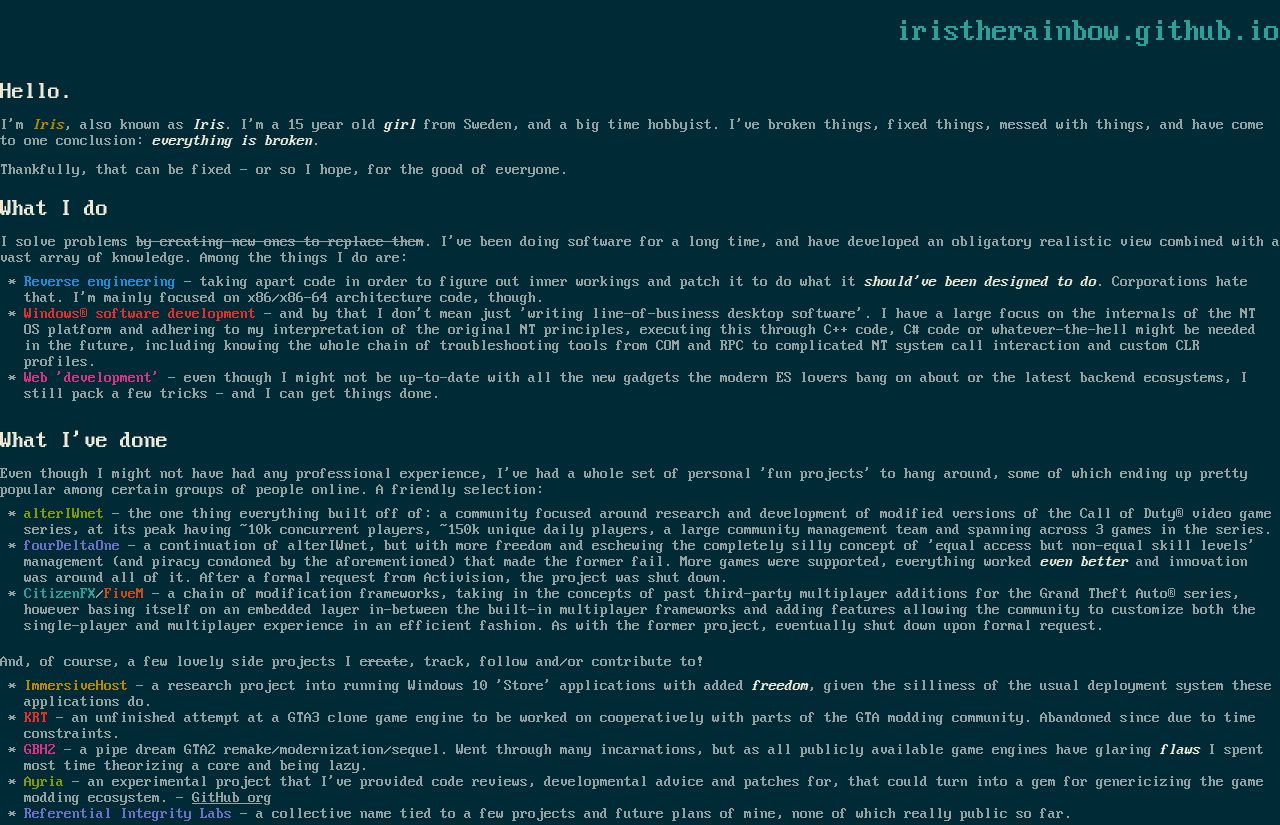
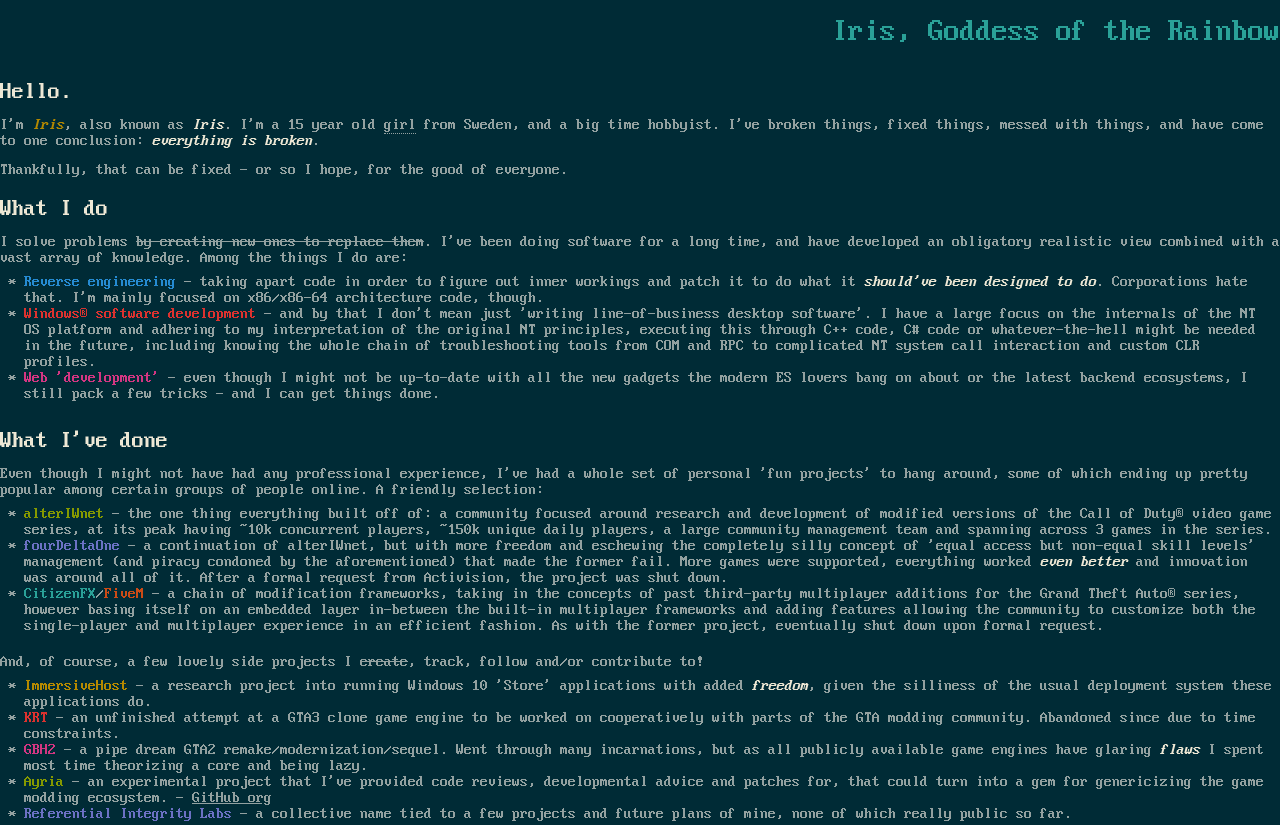
Before and after one commit to IrisTheRainbow/IrisTheRainbow.github.io, a plain HTML site: page index.html in a window 1280 px wide. Shown: the top 825 px of the page. Drawn offline with Linux system fonts and the light colour scheme.

Commit message:
Update gender identity

```diff
--- a/index.html
+++ b/index.html
@@ -1,5 +1,5 @@
 <!DOCTYPE html>
-<title>ntauthority.me</title>
+<title>Iris, Goddess of the Rainbow</title>
 <link rel="stylesheet" type="text/css" href="assets/main.css">
 
 <meta http-equiv="content-type" content="text/html;charset=utf-8" />
@@ -7,11 +7,11 @@
 
 <div>
 <header>
-<h1 class="color-6">iristherainbow.github.io</h1>
+<h1 class="color-6">Iris, Goddess of the Rainbow</h1>
 </header>
 <main>
 <h2>Hello.</h2>
-<p>I'm <em class="color-0">Iris</em>, also known as <em>Iris</em>. I'm a 15 year old <em>girl</em> from Sweden, and a big time hobbyist. I've broken things, fixed things, messed with things, and have come to one conclusion: <em>everything is broken</em>.</p>
+<p>I'm <em class="color-0">Iris</em>, also known as <em>Iris</em>. I'm a 15 year old <abbr title="Yes, we are a thing.">girl</abbr> from Sweden, and a big time hobbyist. I've broken things, fixed things, messed with things, and have come to one conclusion: <em>everything is broken</em>.</p>
 <p>Thankfully, that can be fixed - or so I hope, for the good of everyone.</p>
 <p></p>
 
```
